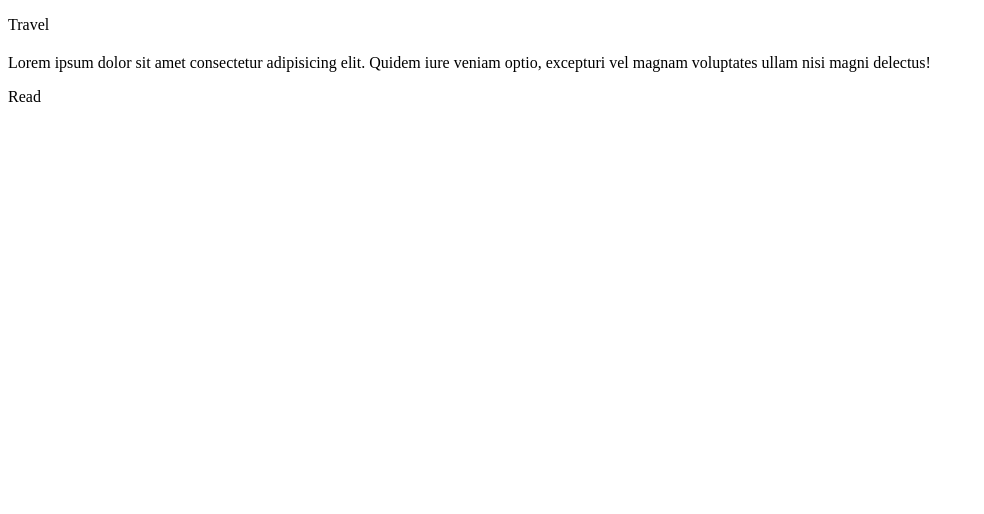
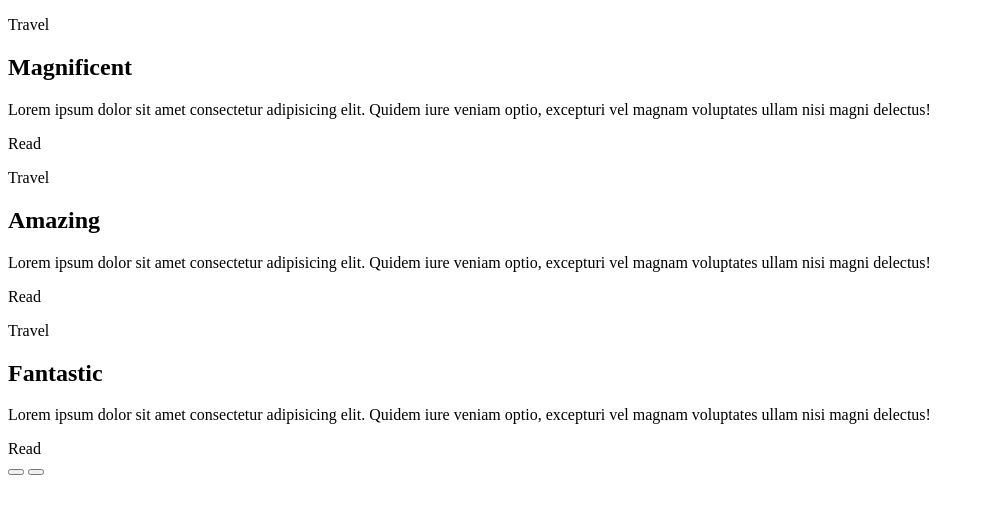
Before and after one commit to stephangriesel/content-slider, a plain HTML site: page index.html in a window 1280 px wide. Shown: the whole page, without its empty margins (0-984 px from the left). Drawn offline with Linux system fonts and the light colour scheme.

Commit message:
more markup

```diff
--- a/index.html
+++ b/index.html
@@ -13,12 +13,38 @@
             <div class="card-img" id="img01"></div>
             <div class="card-content">
                 <p class="card-theme">Travel</p>
-                <h2 class="card-header"></h2>
+                <h2 class="card-header">Magnificent</h2>
                 <p class="card-para">Lorem ipsum dolor sit amet consectetur adipisicing elit. Quidem iure veniam optio, excepturi vel magnam voluptates ullam nisi magni delectus!</p>
                 <a class="card-link">Read</a>
             </div>
         </div>
     </div>
+    <div class="slide">
+        <div class="card">
+            <div class="card-img" id="img02"></div>
+            <div class="card-content">
+                <p class="card-theme">Travel</p>
+                <h2 class="card-header">Amazing</h2>
+                <p class="card-para">Lorem ipsum dolor sit amet consectetur adipisicing elit. Quidem iure veniam optio, excepturi vel magnam voluptates ullam nisi magni delectus!</p>
+                <a class="card-link">Read</a>
+            </div>
+        </div>
+    </div>
+    <div class="slide">
+        <div class="card">
+            <div class="card-img" id="img03"></div>
+            <div class="card-content">
+                <p class="card-theme">Travel</p>
+                <h2 class="card-header">Fantastic</h2>
+                <p class="card-para">Lorem ipsum dolor sit amet consectetur adipisicing elit. Quidem iure veniam optio, excepturi vel magnam voluptates ullam nisi magni delectus!</p>
+                <a class="card-link">Read</a>
+            </div>
+        </div>
+    </div>
+    <div class="prevnext">
+        <button class="pn-btn" id="prev"></button>
+        <button class="pn-btn" id="next"></button>
+    </div>
     <script src="script.js"></script>
 </body>
 </html>
```
